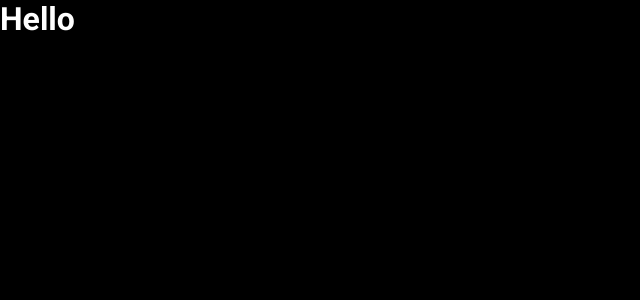
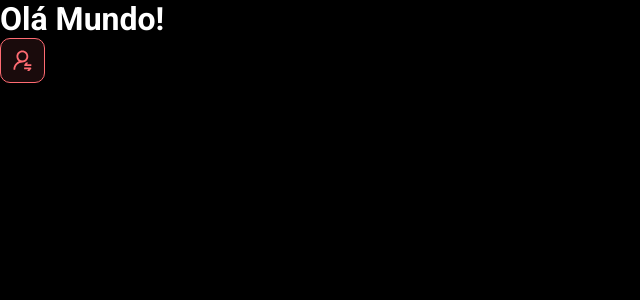
Before and after one commit to giselle-ferreira/dsmeta-spring-react, a React (Vite) app in the folder frontend/: page / in a window 1280 px wide. Shown: the top 300 px of the page, without its empty margins (0-640 px from the left). Built offline with nearby package versions, Linux system fonts and the light colour scheme.

Commit message:
First component

```diff
--- a/frontend/src/App.tsx
+++ b/frontend/src/App.tsx
@@ -1,10 +1,12 @@
+import { NotificationButton } from "./components/NotificationButton"
 
 function App() {
 
   return (
-    <h1>
-      Hello
-    </h1>
+    <>
+    <h1>Olá Mundo!</h1>
+      <NotificationButton />
+    </>
   )
 }
 
--- /dev/null
+++ b/frontend/src/components/NotificationButton/index.tsx
@@ -0,0 +1,10 @@
+import icon from '../../assets/img/notification-icon.svg'
+import './styles.css'
+
+export const NotificationButton = () => {
+    return (
+        <div className="dsmeta-red-btn">
+            <img src={icon} alt="Notificar" />
+        </div>
+    )
+}
--- /dev/null
+++ b/frontend/src/components/NotificationButton/styles.css
@@ -0,0 +1,15 @@
+.dsmeta-red-btn {
+    height: 45px;
+    width: 45px;
+    background: rgba(255, 107, 114, 0.1);
+    border: 1px solid #ff6b72;
+    border-radius: 10px;
+    display: flex;
+    align-items: center;
+    justify-content: center;
+    cursor: pointer;
+}
+
+.dsmeta-red-btn img {
+    width: 19px;
+}
```
Also changed, not shown: frontend/src/assets/img/notification-icon.svg (added).
